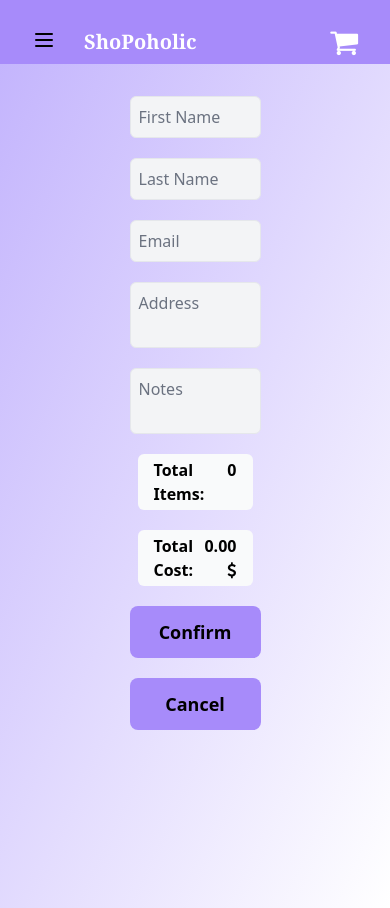
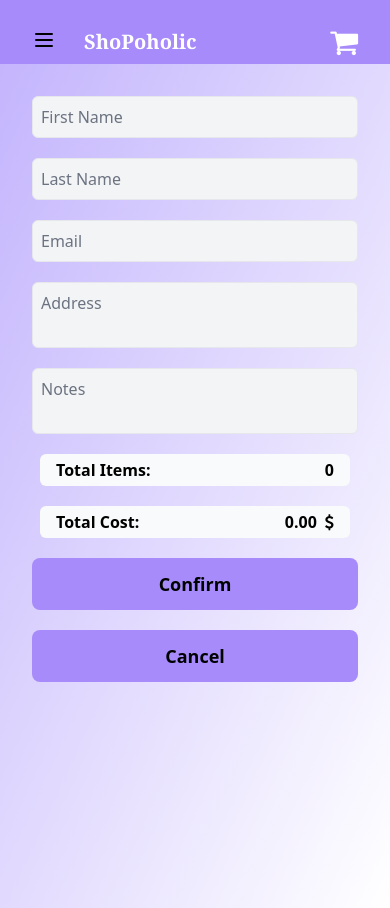
Before and after one commit to konka84/E-commerce-Redux, a React (Create React App) app: page /checkout in a window 390 px wide. Built offline with nearby package versions, Linux system fonts and the light colour scheme; the HTML template or start-up script is replaced by a standard one.

Commit message:
Update CheckoutPage.js

```diff
--- a/src/components/checkout/CheckoutPage.js
+++ b/src/components/checkout/CheckoutPage.js
@@ -24,7 +24,7 @@ export default function CheckoutPage() {
             {
                <div>
                    <Navbar/>
-                    <div className="w-3/6 md:w-1/2 mx-auto bg-white-600  rounded-md my-16 p-8">
+                    <div className="w-full md:w-1/2 mx-auto bg-white-600  rounded-md my-16 p-8">
                         <form className="flex flex-col space-y-5" onSubmit={handleSubmit}>
                             <input required className="focus:bg-white hover:scale-102 transition transform p-2 text-gray-900 placeholder-gray-500 rounded-md bg-gray-100 border border-gray-200 focus:border-gray-500 outline-none focus:outline-none" type="text" name="fname" placeholder="First Name" />
                             <input  required className="focus:bg-white hover:scale-102 transition transform p-2 text-gray-900 placeholder-gray-500 rounded-md bg-gray-100 border border-gray-200 focus:border-gray-500 outline-none focus:outline-none" type="text" name="lname" placeholder="Last Name" />
```
